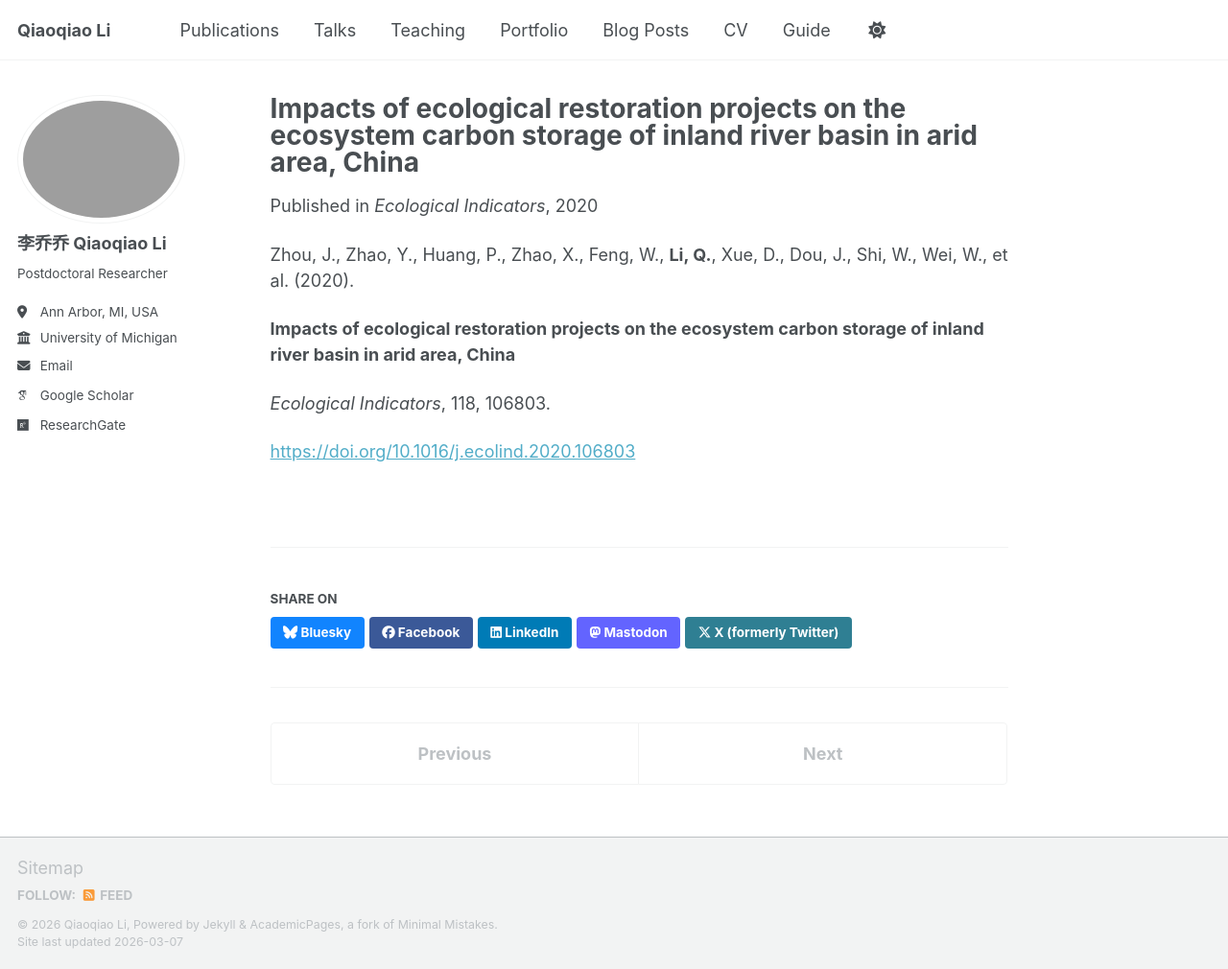
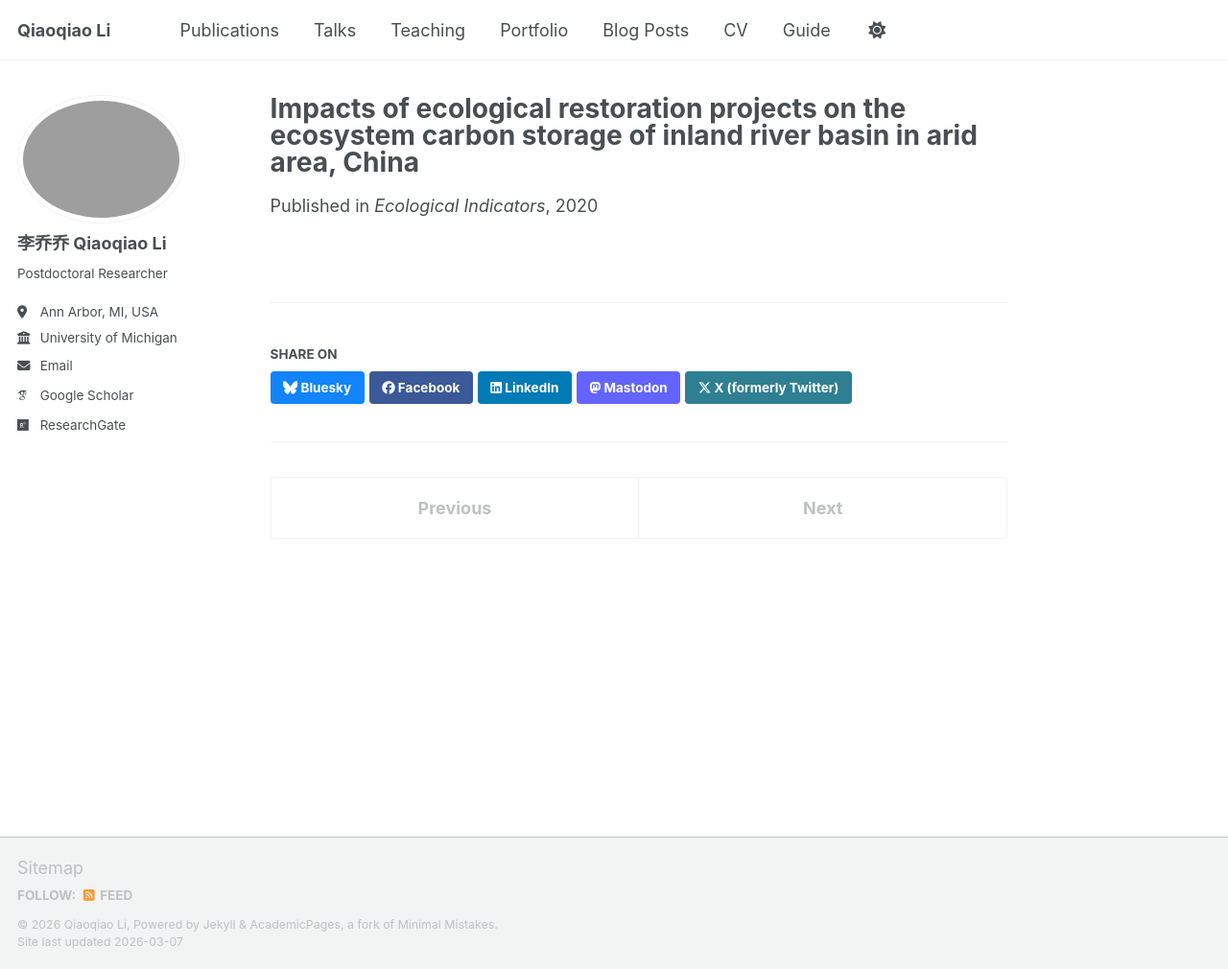
Before and after one commit to Qiaoqiao-Li/Qiaoqiao-Li.github.io, a Jekyll site: the page built from _publications/2020-zhou2020_ecological.md, in a window 1280 px wide and 1010 px high. Shown: the whole window at 96% size. Built offline with Jekyll 4.4.1, drawn with Linux system fonts in a browser that asks for light colours; some web fonts are replaced; a script bundle is joined from its source files by our own code; library files that are not in the unit come from our copies.

Commit message:
Update 2020-zhou2020_ecological.md

```diff
--- a/_publications/2020-zhou2020_ecological.md
+++ b/_publications/2020-zhou2020_ecological.md
@@ -6,12 +6,5 @@
 date: 2020-01-01
 venue: "Ecological Indicators"
 paperurl: https://doi.org/10.1016/j.ecolind.2020.106803
+authors: Zhou J., Zhao Y., Huang P., Zhao X., Feng W., **Li Q.**, et al.
 ---
-
-Zhou, J., Zhao, Y., Huang, P., Zhao, X., Feng, W., **Li, Q.**, Xue, D., Dou, J., Shi, W., Wei, W., et al. (2020).
-
-**Impacts of ecological restoration projects on the ecosystem carbon storage of inland river basin in arid area, China**
-
-*Ecological Indicators*, 118, 106803.
-
-[https://doi.org/10.1016/j.ecolind.2020.106803](https://doi.org/10.1016/j.ecolind.2020.106803)
```
